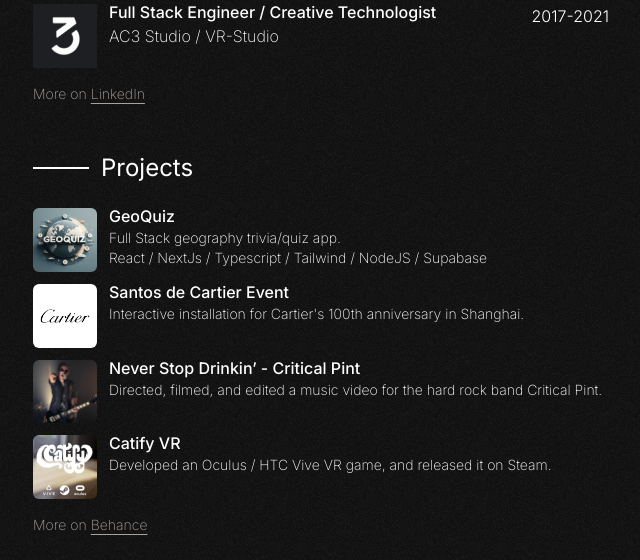
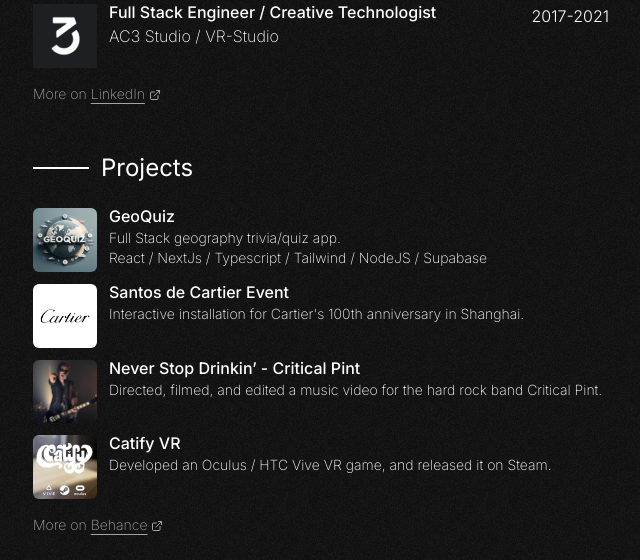
Before and after one commit to yohanlb/personal-website, a Next.js app: page / in a window 1280 px wide. Shown: the part 792-1352 px from the top of the page, without its empty margins (309-949 px from the left). Built offline with nearby package versions, Linux system fonts and the light colour scheme.

Commit message:
refactor: fix and clean external links

```diff
--- a/src/components/homePage/LinkCard.tsx
+++ b/src/components/homePage/LinkCard.tsx
@@ -1,7 +1,6 @@
 import Image from 'next/image';
 import Link from 'next/link';
 import React from 'react';
-import { isExternal } from 'util/types';
 
 type Props = {
   label: string;
--- a/src/components/homePage/ProjectsSection.tsx
+++ b/src/components/homePage/ProjectsSection.tsx
@@ -1,8 +1,7 @@
-import NewPageIcon from '@components/ui/NewPageIcon';
+import React from 'react';
+import ExternalLinkIcon from '@components/ui/ExternalLinkIcon';
 import { projectsData } from '../../datas/projectsData';
-import { socialLinksData } from '../../datas/socialLinkData';
-import Image from 'next/image';
-import React from 'react';
+import { SOCIAL_LINKS } from '../../datas/socialLinkData';
 import ProjectItem from './ProjectItems';
 
 const ProjectsSection = () => {
@@ -21,12 +20,15 @@
       <div className='flex items-center gap-1 text-sm font-extralight text-stone-400'>
         <span className=''>More on </span>
         <a
-          href='https://www.behance.net/yohanlb'
+          href={SOCIAL_LINKS.Behance.href}
           target='_blank'
           rel='noopener noreferrer'
-          className='underline underline-offset-4 hover:text-stone-200'
+          className='group hover:text-stone-200'
         >
-          Behance
+          <span className='underline underline-offset-4'>
+            {SOCIAL_LINKS.Behance.displayName}
+          </span>{' '}
+          <ExternalLinkIcon className='text-stone-400 group-hover:text-stone-200' />
         </a>
       </div>
     </section>
--- a/src/components/homePage/SocialLinks.tsx
+++ b/src/components/homePage/SocialLinks.tsx
@@ -1,7 +1,9 @@
 import React from 'react';
-import { socialLinksData } from '../../datas/socialLinkData';
+import { getSocialLinksArray } from '../../datas/socialLinkData';
 
 const SocialLinks = () => {
+  const socialLinksData = getSocialLinksArray();
+
   return (
     <ul className='flex gap-4'>
       {socialLinksData.map((linkData) => (
--- a/src/components/homePage/WorkSection.tsx
+++ b/src/components/homePage/WorkSection.tsx
@@ -1,9 +1,8 @@
-import NewPageIcon from '@components/ui/NewPageIcon';
+import React from 'react';
 import { workData } from '../../datas/jobsData';
-import { socialLinksData } from '../../datas/socialLinkData';
-import Image from 'next/image';
-import React from 'react';
 import WorkItem from '@components/homePage/WorkItem';
+import ExternalLinkIcon from '@components/ui/ExternalLinkIcon';
+import { SOCIAL_LINKS } from '../../datas/socialLinkData';
 
 const WorkSection = () => {
   return (
@@ -22,12 +21,15 @@
       <div className='flex items-center gap-1 text-sm font-extralight text-stone-400'>
         <span className=''>More on </span>
         <a
-          href='https://www.linkedin.com/in/yohanlb/'
+          href={SOCIAL_LINKS.LinkedIn.href}
           target='_blank'
           rel='noopener noreferrer'
-          className='underline underline-offset-4 hover:text-stone-200'
+          className='group hover:text-stone-200'
         >
-          LinkedIn
+          <span className='underline underline-offset-4'>
+            {SOCIAL_LINKS.LinkedIn.displayName}
+          </span>{' '}
+          <ExternalLinkIcon className='text-stone-400 group-hover:text-stone-200' />
         </a>
       </div>
     </section>
--- /dev/null
+++ b/src/components/ui/ExternalLinkIcon.tsx
@@ -0,0 +1,32 @@
+import React from 'react';
+
+interface ExternalLinkProps {
+  className?: string;
+  size?: number;
+}
+
+const ExternalLinkIcon: React.FC<ExternalLinkProps> = ({
+  className = 'text-current',
+  size = 12,
+}) => {
+  return (
+    <svg
+      xmlns='http://www.w3.org/2000/svg'
+      width={size}
+      height={size}
+      viewBox='0 0 24 24'
+      fill='none'
+      stroke='currentColor'
+      strokeWidth='2'
+      strokeLinecap='round'
+      strokeLinejoin='round'
+      className={`inline-block ${className}`}
+    >
+      <path d='M18 13v6a2 2 0 0 1-2 2H5a2 2 0 0 1-2-2V8a2 2 0 0 1 2-2h6' />
+      <polyline points='15 3 21 3 21 9' />
+      <line x1='10' y1='14' x2='21' y2='3' />
+    </svg>
+  );
+};
+
+export default ExternalLinkIcon;
--- a/src/components/ui/NewPageIcon.tsx
+++ /dev/null
@@ -1,17 +0,0 @@
-import Image from 'next/image';
-import React from 'react';
-
-const NewPageIcon = () => {
-  return (
-    <span className='inline-block '>
-      <Image
-        width={10}
-        height={10}
-        src={'/images/newPageIcon.svg'}
-        alt='new page'
-      />
-    </span>
-  );
-};
-
-export default NewPageIcon;
--- a/src/datas/socialLinkData.ts
+++ b/src/datas/socialLinkData.ts
@@ -1,18 +1,22 @@
-export const socialLinksData = [
-  {
+export const SOCIAL_LINKS = {
+  LinkedIn: {
     displayName: 'LinkedIn',
     href: 'https://www.linkedin.com/in/yohanlb/',
   },
-  {
+  GitHub: {
     displayName: 'GitHub',
     href: 'https://github.com/yohanlb',
   },
-  {
+  Twitter: {
     displayName: 'Twitter',
     href: 'https://twitter.com/yohlb',
   },
-  {
+  Behance: {
     displayName: 'Behance',
     href: 'https://www.behance.net/yohanlb',
   },
-];
+};
+
+export const getSocialLinksArray = () => {
+  return Object.values(SOCIAL_LINKS);
+};
```
